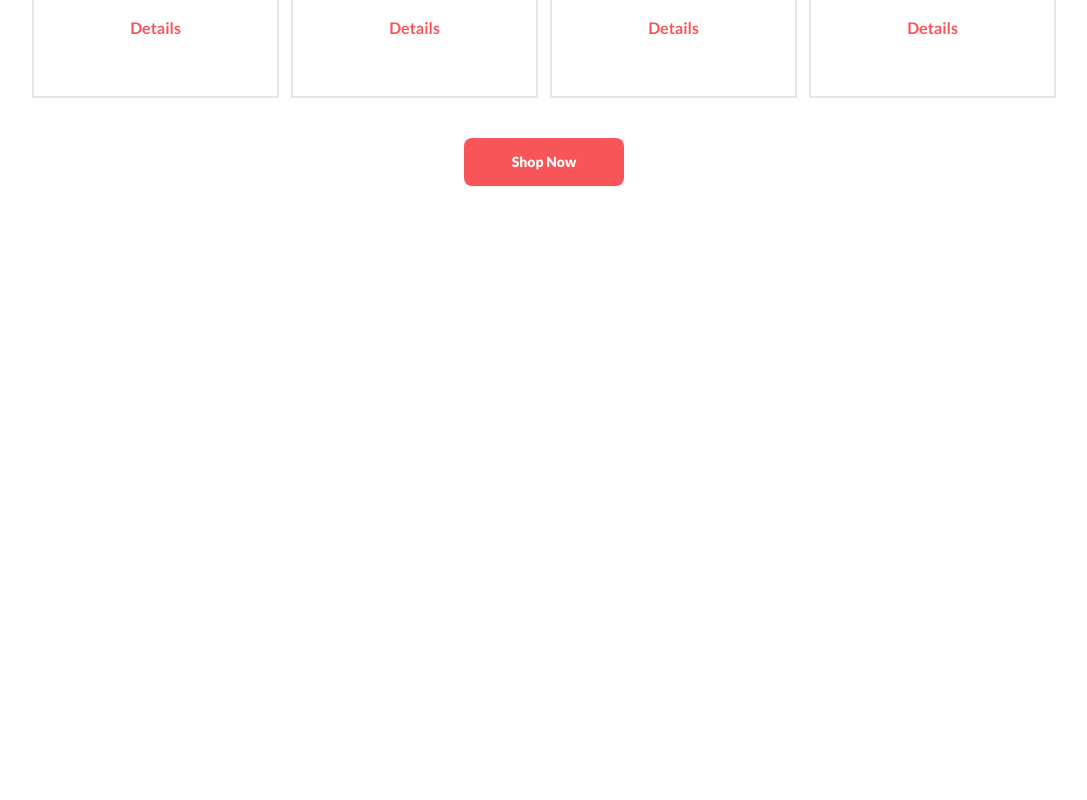
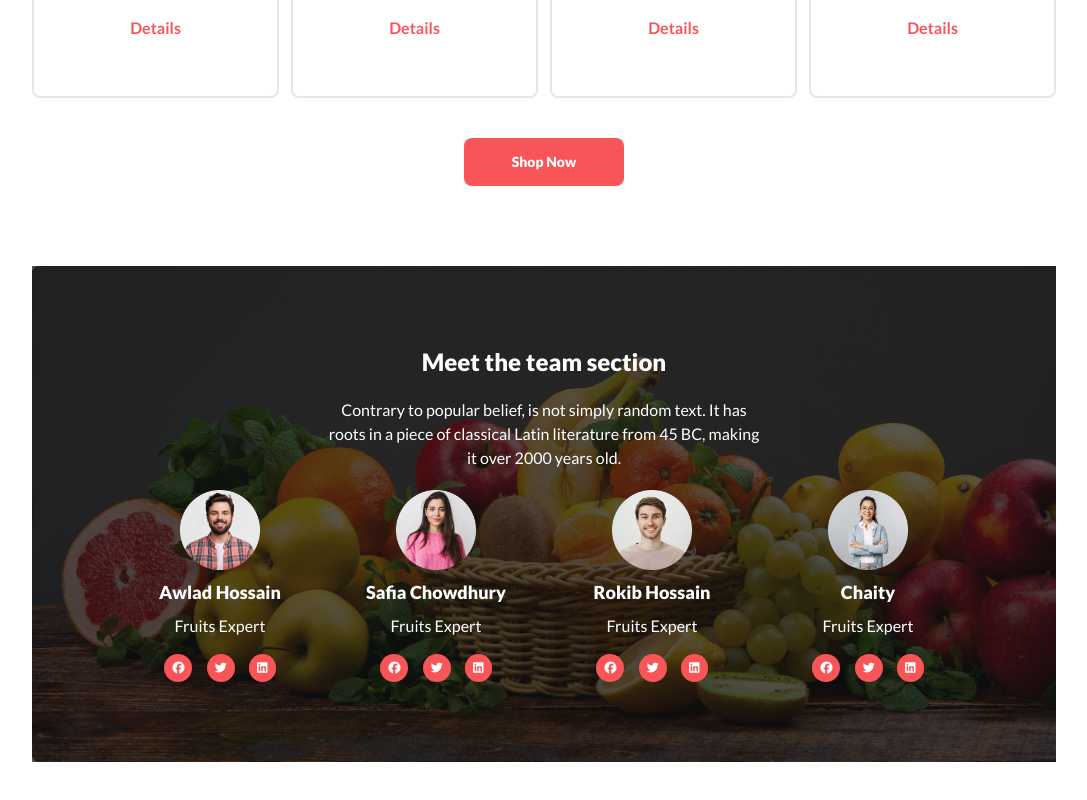
Before and after one commit to MdSaifulIslamRafsan/Fruit-Burst, a plain HTML site: page index.html in a window 1280 px wide. Shown: the part 1244-2044 px from the top of the page, without its empty margins (96-1183 px from the left). Before the commit the page ends 1510 px from the top, so only its background shows below. Drawn offline with nearby package versions, Linux system fonts and the light colour scheme.

Commit message:
add meet the team section

```diff
--- a/index.html
+++ b/index.html
@@ -11,6 +11,9 @@
   <link rel="preconnect" href="https://fonts.googleapis.com">
   <link rel="preconnect" href="https://fonts.gstatic.com" crossorigin>
   <link href="https://fonts.googleapis.com/css2?family=Lato:wght@400;700;900&display=swap" rel="stylesheet">
+  <link rel="stylesheet" href="https://cdnjs.cloudflare.com/ajax/libs/font-awesome/6.5.1/css/all.min.css"
+    integrity="sha512-DTOQO9RWCH3ppGqcWaEA1BIZOC6xxalwEsw9c2QQeAIftl+Vegovlnee1c9QX4TctnWMn13TZye+giMm8e2LwA=="
+    crossorigin="anonymous" referrerpolicy="no-referrer" />
   <style>
     .font-family {
       font-family: 'Lato', sans-serif;
@@ -167,7 +170,7 @@
         </div>
       </div>
       <div
-        class="grid gap-3 grid-cols-1 my-10 md:grid-cols-2 *:border-2 *:border-[#1212121A] lg:grid-cols-4 *:space-y-4 *:p-14 text-center">
+        class="grid gap-3 grid-cols-1 my-10 md:grid-cols-2 *:border-2 *:border-[#1212121A] *:rounded-lg lg:grid-cols-4 *:space-y-4 *:p-14 text-center">
         <div class="">
           <img class="size-20 mx-auto" src="images/fruit6.png" alt="">
           <h1 class="font-bold text-lg">12.90$ - 18.85$</h1>
@@ -177,7 +180,8 @@
             <input type="radio" name="rating-10" class="rating-hidden" />
             <input type="radio" name="rating-10" class="bg-[#F85559] mask mask-star-2 mask-half-1 text-[10px]" />
             <input type="radio" name="rating-10" class="bg-[#F85559] mask mask-star-2 mask-half-2 text-[10px]" />
-            <input type="radio" name="rating-10" class="bg-[#F85559] mask mask-star-2 mask-half-1 text-[10px]" checked />
+            <input type="radio" name="rating-10" class="bg-[#F85559] mask mask-star-2 mask-half-1 text-[10px]"
+              checked />
             <input type="radio" name="rating-10" class="bg-[#F85559] mask mask-star-2 mask-half-2 text-[10px]" />
             <input type="radio" name="rating-10" class="bg-[#F85559] mask mask-star-2 mask-half-1 text-[10px]" />
             <input type="radio" name="rating-10" class="bg-[#F85559] mask mask-star-2 mask-half-2 text-[10px]" />
@@ -189,7 +193,7 @@
           <button class="text-[#F85559] block mx-auto font-bold">Details</button>
         </div>
         <div class="">
-          <img  class="size-20 mx-auto" src="images/fruit7.png" alt="">
+          <img class="size-20 mx-auto" src="images/fruit7.png" alt="">
           <h1 class="font-bold text-lg">12.90$ - 18.85$</h1>
           <div class="divider"></div>
           <p class="font-light text-[#12121299]">Orange</p>
@@ -197,7 +201,8 @@
             <input type="radio" name="rating-10" class="rating-hidden" />
             <input type="radio" name="rating-10" class="bg-[#F85559] mask mask-star-2 mask-half-1 text-[10px]" />
             <input type="radio" name="rating-10" class="bg-[#F85559] mask mask-star-2 mask-half-2 text-[10px]" />
-            <input type="radio" name="rating-10" class="bg-[#F85559] mask mask-star-2 mask-half-1 text-[10px]" checked />
+            <input type="radio" name="rating-10" class="bg-[#F85559] mask mask-star-2 mask-half-1 text-[10px]"
+              checked />
             <input type="radio" name="rating-10" class="bg-[#F85559] mask mask-star-2 mask-half-2 text-[10px]" />
             <input type="radio" name="rating-10" class="bg-[#F85559] mask mask-star-2 mask-half-1 text-[10px]" />
             <input type="radio" name="rating-10" class="bg-[#F85559] mask mask-star-2 mask-half-2 text-[10px]" />
@@ -209,7 +214,7 @@
           <button class="text-[#F85559] font-bold block mx-auto">Details</button>
         </div>
         <div class="">
-          <img  class="size-20 mx-auto" src="images/fruit8.png" alt="">
+          <img class="size-20 mx-auto" src="images/fruit8.png" alt="">
           <h1 class="font-bold text-lg">12.90$ - 18.85$</h1>
           <div class="divider"></div>
           <p class="font-light text-[#12121299]">Red Dragon</p>
@@ -217,7 +222,8 @@
             <input type="radio" name="rating-10" class="rating-hidden" />
             <input type="radio" name="rating-10" class="bg-[#F85559] mask mask-star-2 mask-half-1 text-[10px]" />
             <input type="radio" name="rating-10" class="bg-[#F85559] mask mask-star-2 mask-half-2 text-[10px]" />
-            <input type="radio" name="rating-10" class="bg-[#F85559] mask mask-star-2 mask-half-1 text-[10px]" checked />
+            <input type="radio" name="rating-10" class="bg-[#F85559] mask mask-star-2 mask-half-1 text-[10px]"
+              checked />
             <input type="radio" name="rating-10" class="bg-[#F85559] mask mask-star-2 mask-half-2 text-[10px]" />
             <input type="radio" name="rating-10" class="bg-[#F85559] mask mask-star-2 mask-half-1 text-[10px]" />
             <input type="radio" name="rating-10" class="bg-[#F85559] mask mask-star-2 mask-half-2 text-[10px]" />
@@ -229,7 +235,7 @@
           <button class="text-[#F85559] font-bold block mx-auto">Details</button>
         </div>
         <div class="">
-          <img  class="size-20 mx-auto" src="images/fruit9.png" alt="">
+          <img class="size-20 mx-auto" src="images/fruit9.png" alt="">
           <h1 class="font-bold text-lg">12.90$ - 18.85$</h1>
           <div class="divider"></div>
           <p class="font-light text-[#12121299]">Banana</p>
@@ -237,7 +243,8 @@
             <input type="radio" name="rating-10" class="rating-hidden" />
             <input type="radio" name="rating-10" class="bg-[#F85559] mask mask-star-2 mask-half-1 text-[10px]" />
             <input type="radio" name="rating-10" class="bg-[#F85559] mask mask-star-2 mask-half-2 text-[10px]" />
-            <input type="radio" name="rating-10" class="bg-[#F85559] mask mask-star-2 mask-half-1 text-[10px]" checked />
+            <input type="radio" name="rating-10" class="bg-[#F85559] mask mask-star-2 mask-half-1 text-[10px]"
+              checked />
             <input type="radio" name="rating-10" class="bg-[#F85559] mask mask-star-2 mask-half-2 text-[10px]" />
             <input type="radio" name="rating-10" class="bg-[#F85559] mask mask-star-2 mask-half-1 text-[10px]" />
             <input type="radio" name="rating-10" class="bg-[#F85559] mask mask-star-2 mask-half-2 text-[10px]" />
@@ -252,9 +259,56 @@
       <button class="btn block mx-auto w-40 text-white border-none font-black bg-[#F85559]">Shop Now</button>
     </section>
     <!-- Deal of the day end -->
-    <section>
-
+    <!-- Meet the team section start -->
+    <section
+      class="my-20 py-10 px-5 lg:p-20 bg-[linear-gradient(rgba(18,18,18,0.70),rgba(18,18,18,0.70)),url('images/banner1.png')] bg-cover text-white text-center space-y-5">
+      <h1 class="text-2xl font-black">Meet the team section</h1>
+      <p class="w-1/2 mx-auto">Contrary to popular belief, is not simply random text. It has roots in a piece of
+        classical Latin literature from 45 BC, making it over 2000 years old.</p>
+      <div class="grid *:flex *:space-y-2 *:flex-col *:justify-center grid-cols-1 md:grid-cols-2 lg:grid-cols-4">
+        <div class="">
+          <img class="w-20 mx-auto" src="images/member1.png" alt="">
+          <h4 class="text-lg font-black">Awlad Hossain</h4>
+          <p>Fruits Expert</p>
+          <div class="space-x-3 text-xs pt-2">
+            <a href=""> <i class="fa-brands fa-facebook p-2 rounded-full bg-[#F85559]"></i></a>
+            <a href=""> <i class="fa-brands fa-twitter p-2 rounded-full bg-[#F85559]"></i></a>
+            <a href=""><i class="fa-brands fa-linkedin p-2 rounded-full bg-[#F85559]"></i></a>
+          </div>
+        </div>
+        <div class="">
+          <img class="w-20 mx-auto" src="images/member2.png" alt="">
+          <h4 class="text-lg font-black">Safia Chowdhury</h4>
+          <p>Fruits Expert</p>
+          <div class="space-x-3 text-xs pt-2">
+            <a href=""> <i class="fa-brands fa-facebook p-2 rounded-full bg-[#F85559]"></i></a>
+            <a href=""> <i class="fa-brands fa-twitter p-2 rounded-full bg-[#F85559]"></i></a>
+            <a href=""><i class="fa-brands fa-linkedin p-2 rounded-full bg-[#F85559]"></i></a>
+          </div>
+        </div>
+        <div class="">
+          <img class="w-20 mx-auto" src="images/member3.png" alt="">
+          <h4 class="text-lg font-black">Rokib Hossain</h4>
+          <p>Fruits Expert</p>
+          <div class="space-x-3 text-xs pt-2">
+            <a href=""> <i class="fa-brands fa-facebook p-2 rounded-full bg-[#F85559]"></i></a>
+            <a href=""> <i class="fa-brands fa-twitter p-2 rounded-full bg-[#F85559]"></i></a>
+            <a href=""><i class="fa-brands fa-linkedin p-2 rounded-full bg-[#F85559]"></i></a>
+          </div>
+        </div>
+        <div class="">
+          <img class="w-20 mx-auto" src="images/member4.png" alt="">
+          <h4 class="text-lg font-black">Chaity</h4>
+          <p>Fruits Expert</p>
+          <div class="text-xs space-x-3 pt-2">
+            <a href=""> <i class="fa-brands fa-facebook p-2 rounded-full bg-[#F85559]"></i></a>
+            <a href=""> <i class="fa-brands fa-twitter p-2 rounded-full bg-[#F85559]"></i></a>
+            <a href=""><i class="fa-brands fa-linkedin p-2 rounded-full bg-[#F85559]"></i></a>
+          </div>
+        </div>
+      </div>
     </section>
+    <!-- Meet the team section end -->
   </main>
   <!-- main end -->
 </body>
```
